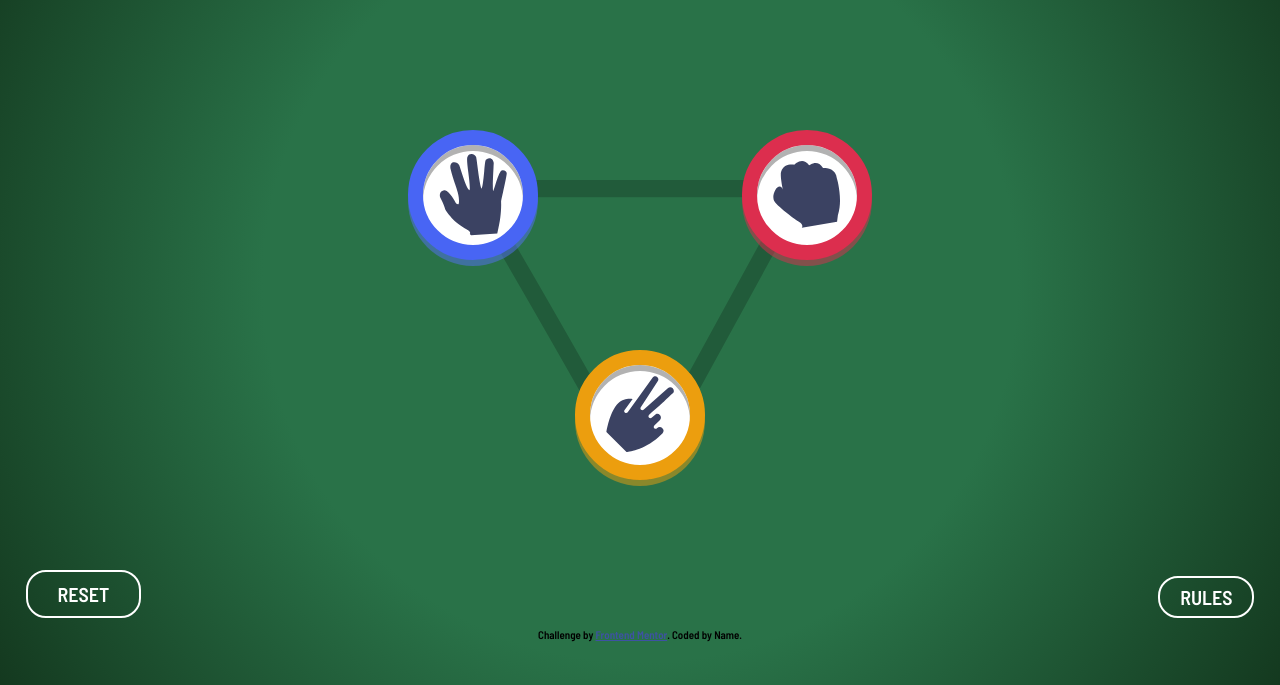
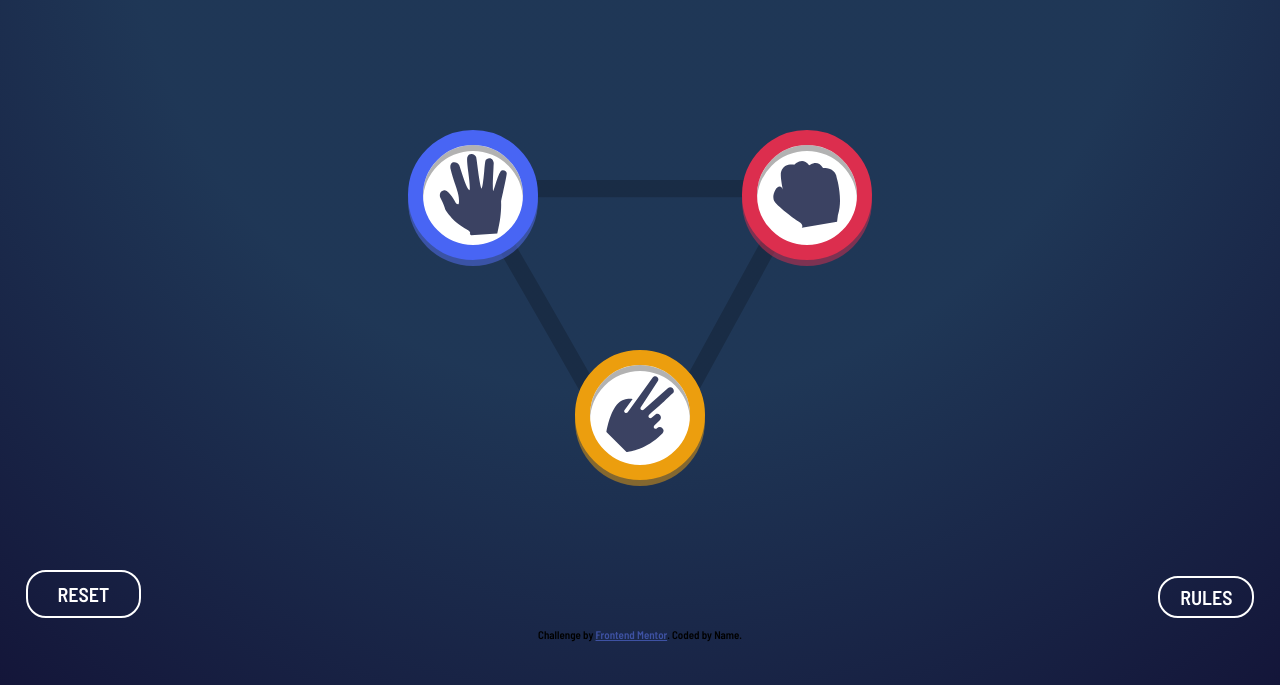
Before and after one commit to Danieltq04/PiedraPapelOTijera, a plain HTML site: page index.html in a window 1280 px wide. Shown: the part 115-800 px from the top of the page. Drawn offline with Linux system fonts and the light colour scheme.

Commit message:
background-color

```diff
--- a/css/style.css
+++ b/css/style.css
@@ -65,10 +65,8 @@ footer{
 
 body{
     box-sizing: border-box;
-    background-color: lightblue;
     font-family: 'Barlow Semi Condensed', sans-serif;
-    background: radial-gradient(circle, #297248 50%, #14391f);
-
+    background: radial-gradient( circle at 50% 0%, hsl(214, 47%, 23%) 50%, hsl(237, 49%, 15%) 100% );
 }
 
 /*------------------MODAL-------*/
```
